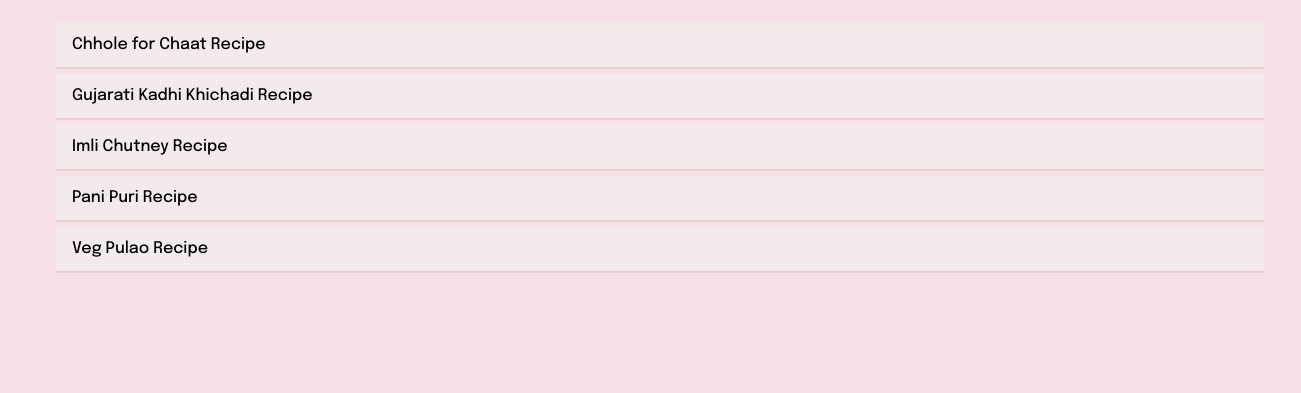
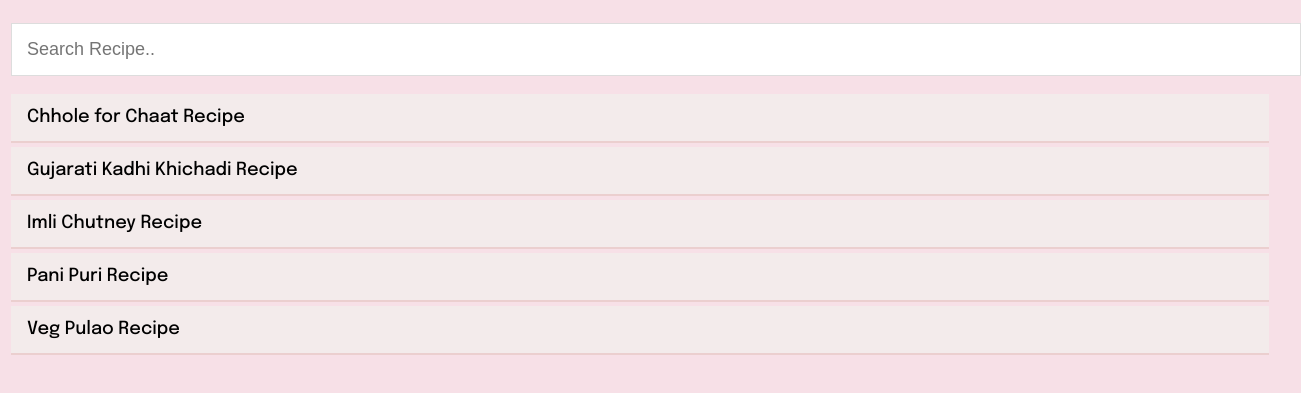
Before and after one commit to yogeshbadgire/RecipeBook, a plain HTML site: page index.html in a window 1280 px wide. Shown: the part 67-460 px from the top of the page, 1301 px wide, since content can reach past the window. Drawn offline with Linux system fonts and the light colour scheme.

Commit message:
Add files via upload

```diff
--- a/index.html
+++ b/index.html
@@ -8,9 +8,12 @@
 <link rel="preconnect" href="https://fonts.gstatic.com" crossorigin>
 <link href="https://fonts.googleapis.com/css2?family=Epilogue:ital,wght@0,100..900;1,100..900&display=swap" rel="stylesheet">
 <link rel="stylesheet" href="style.css">
+<title>Menu</title>
 </head>
 <body>
+  <script src="script.js"></script>
   <h4 class="main_menu">Menu</h4>
+  <input type="text" id="recipes_search" onkeyup="myFunction()" placeholder="Search Recipe.." title="Type in a category">
   <ul class="main_menu" id="recipes">
     <li><a href="Chhole for Chaat (Serves 2).html">Chhole for Chaat Recipe</a></li>
     <li><a href="Gujarati Kadhi Khichadi (Serves 2).html">Gujarati Kadhi Khichadi Recipe</a></li>
@@ -18,7 +21,6 @@
     <li><a href="Pani Puri Recipe.html">Pani Puri Recipe</a></li>
     <li><a href="Imli Chutney.html">Imli Chutney Recipe</a></li>
   </ul>
-
   <script>
     const list = document.getElementById("recipes");
 const listItems = list.getElementsByTagName("li");
@@ -38,5 +40,6 @@
   list.appendChild(item);
 });
   </script>
+
 </body>
 </html>
--- /dev/null
+++ b/script.js
@@ -0,0 +1,21 @@
+
+
+
+function myFunction() {
+  // Declare variables
+  var input, filter, ul, li, a, i;
+  input = document.getElementById("recipes_search");
+  filter = input.value.toUpperCase();
+  ul = document.getElementById("recipes");
+  li = ul.getElementsByTagName("li");
+
+  // Loop through all list items, and hide those who don't match the search query
+  for (i = 0; i < li.length; i++) {
+    a = li[i].getElementsByTagName("a")[0];
+    if (a.innerHTML.toUpperCase().indexOf(filter) > -1) {
+      li[i].style.display = "";
+    } else {
+      li[i].style.display = "none";
+    }
+  }
+}
--- a/style.css
+++ b/style.css
@@ -76,7 +76,7 @@ h3.menu{
   padding: 10px 16px;
   border-bottom: 2px solid #ebcfcf;
   background-color: #f3ebeb;
-  margin: 5px;
+  margin-top: 4px;
 
 }
 
@@ -85,3 +85,18 @@ h4.main_menu {
   text-align: center;
   font-size: 125%;
 }
+
+#recipes {
+  width: 100%;
+  font-size: 18px;
+  padding: 0px;
+  border: 0px solid #ddd;
+}
+
+#recipes_search {
+  width: 100%;
+  font-size: 18px;
+  padding: 15px;
+  border: 1px solid #ddd;
+
+}
```
Lines whose indentation alone changed are shown as unchanged.
